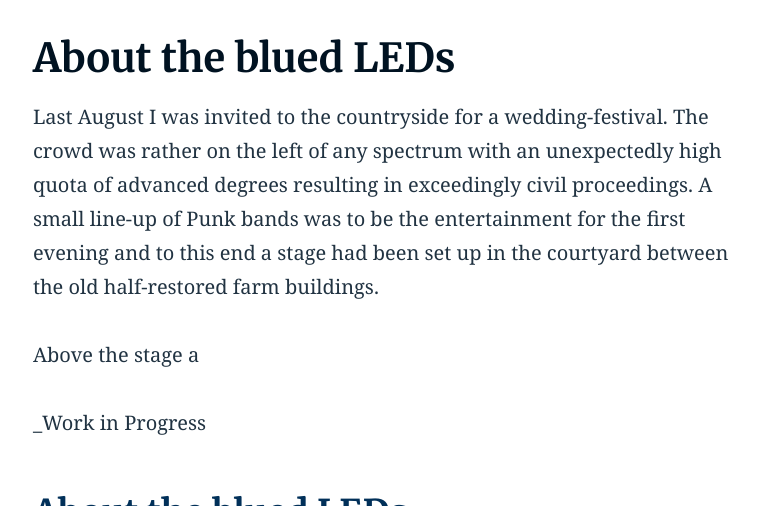
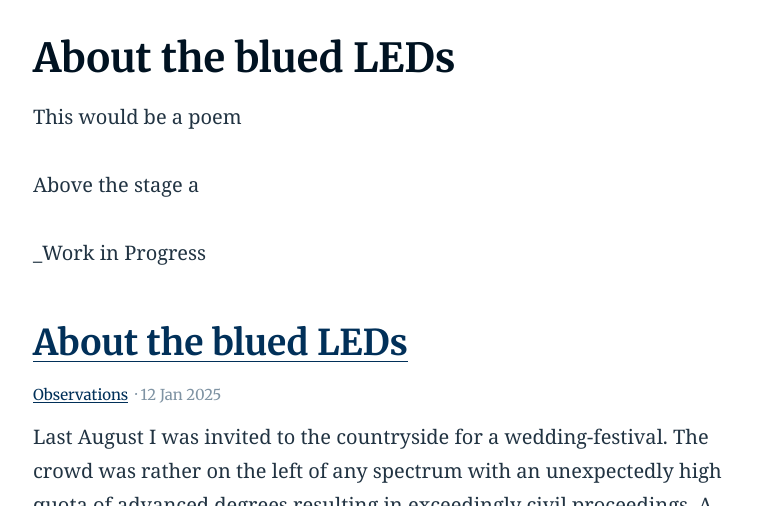
Before and after one commit to me-pierce/me-pierce.github.io, a Jekyll site: the page built from _poems/2025-01-12-example-post-one.md, in a window 1280 px wide and 900 px high, cut to the strip 394-900 px from the top of the window. Shown: the whole strip, without its empty margins (250-1008 px from the left). Built offline with Jekyll 4.4.1, drawn with Linux system fonts in a browser that asks for light colours.

Commit message:
Update 2025-01-12-example-post-one.md
ident

```diff
--- a/_poems/2025-01-12-example-post-one.md
+++ b/_poems/2025-01-12-example-post-one.md
@@ -5,8 +5,7 @@ categories:
 feature_image: "https://picsum.photos/2560/600?image=872"
 ---
 
-Last August I was invited to the countryside for a wedding-festival. The crowd was rather on the left of any spectrum with an unexpectedly high quota of advanced degrees resulting in exceedingly civil proceedings. A small line-up of Punk bands was to be the entertainment for the first evening and to this end a stage had been set up in the courtyard between the old half-restored farm buildings.
-
+This would be a poem
 <!-- more -->
 
 Above the stage a
```
